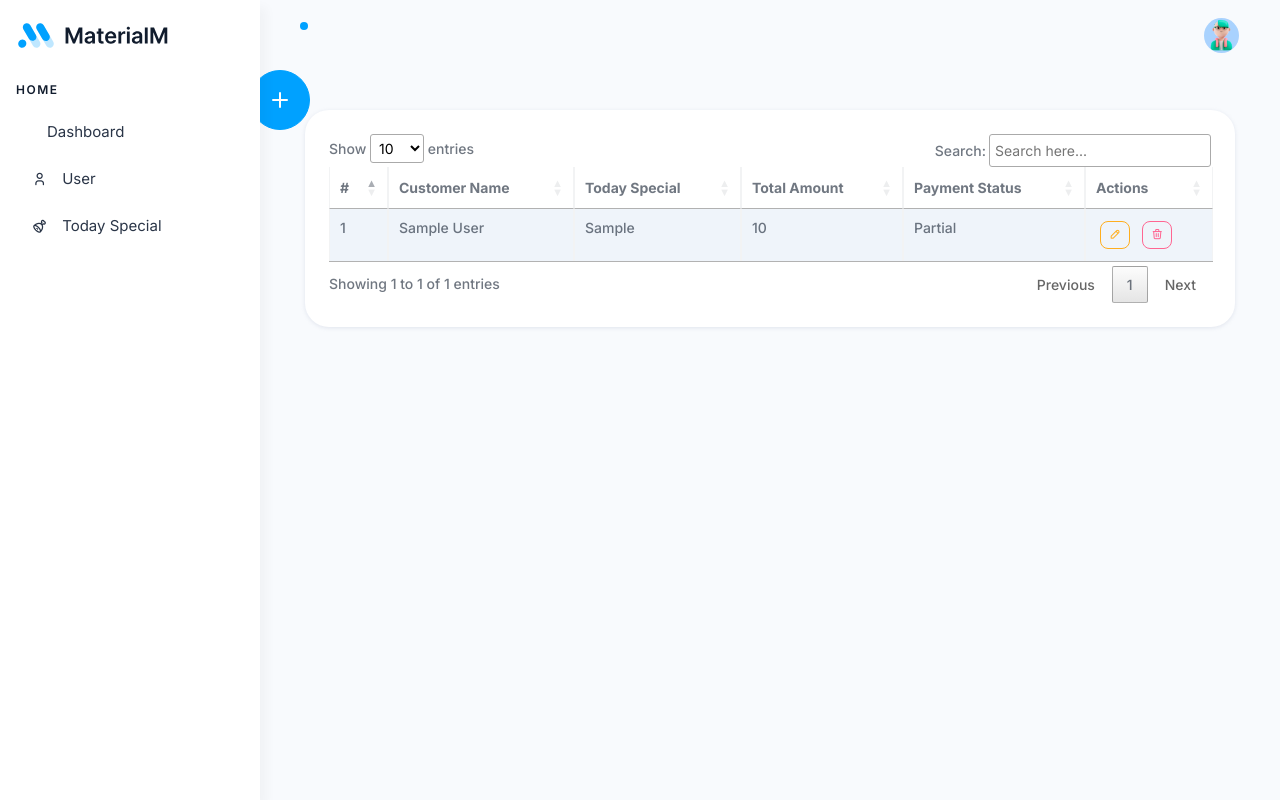
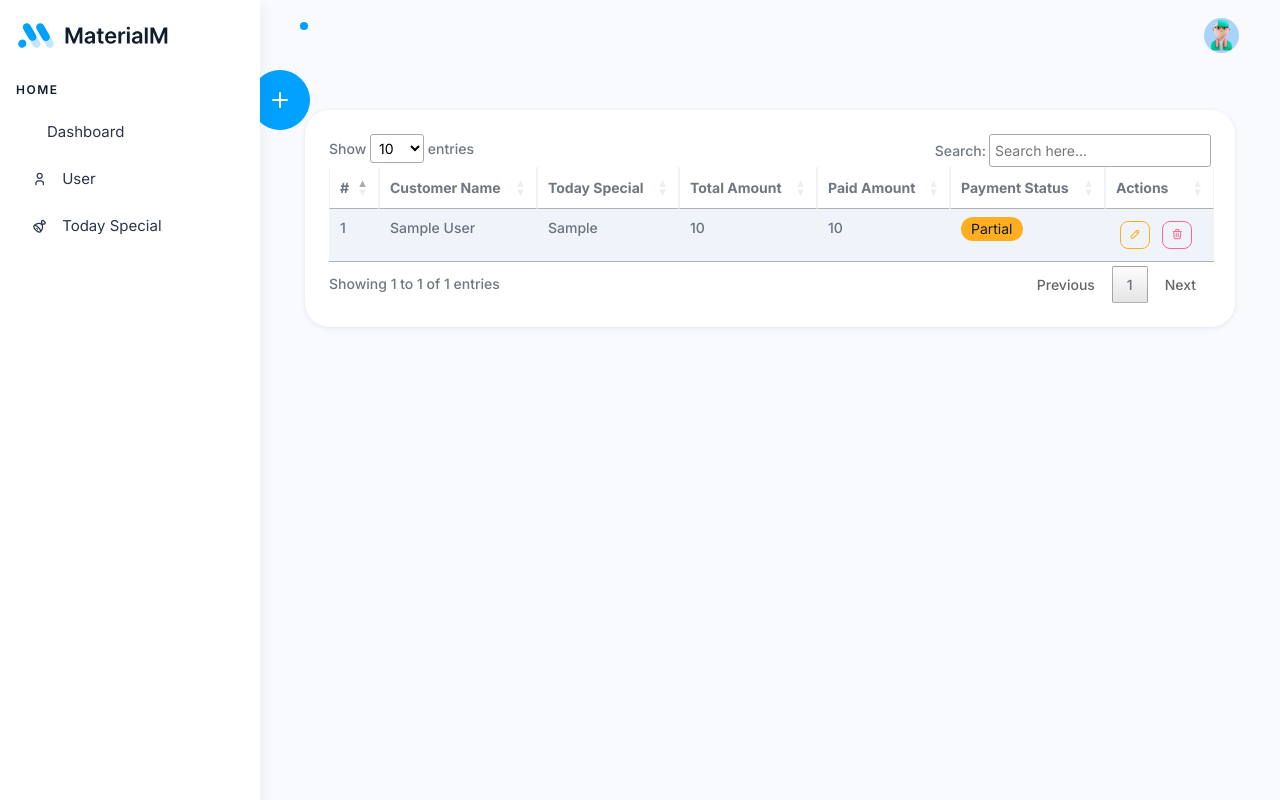
Before and after one commit to Riyaskhan005/Control_panel, a Flask app: page /user/ in a window 1280 px wide. Run offline with Flask 3, Linux system fonts and the light colour scheme; tables that the repository leaves empty hold one stand-in row (values such as "Sample post"); data that the repository does not hold is empty; some libraries are stand-ins or nearby versions.

Commit message:
parial hanlded

```diff
--- a/Alimas_app/managecustomers/routes.py
+++ b/Alimas_app/managecustomers/routes.py
@@ -22,7 +22,8 @@ def get_data():
                 'customer_name': entry.customer_name,
                 'today_special': entry.today_special,
                 'total_amount': entry.total_amount,
-                'payment_status': entry.payment_status
+                'payment_status': entry.payment_status,
+                'paid_amount': entry.paid_amount
             })
 
         return jsonify({'data': data}), 200
@@ -36,6 +37,7 @@ def save_data():
     today_special = request.form.get('todaySpecial')
     total_amount = request.form.get('totalAmount')
     payment_status = request.form.get('paymentStatus')
+    paid_amount = request.form.get('paidAmount')
 
     if not customer_name or not today_special or not total_amount or not payment_status:
         return jsonify({'error': 'All fields are required!'}), 400
@@ -45,6 +47,7 @@ def save_data():
             customer_name=customer_name,
             today_special=today_special,
             total_amount=float(total_amount),
+            paid_amount=paid_amount,
             payment_status=payment_status
         )
 
@@ -68,6 +71,8 @@ def update_customer():
         today_special = request.form.get('todaySpecial')
         total_amount = request.form.get('totalAmount')
         payment_status = request.form.get('paymentStatus')
+        paid_amount = request.form.get('paidAmount')
+        print(paid_amount)
 
         # Find the customer entry by ID
         entry = CustomerEntry.query.get(customer_id)
@@ -75,6 +80,7 @@ def update_customer():
             entry.customer_name = customer_name
             entry.today_special = today_special
             entry.total_amount = float(total_amount)
+            entry.paid_amount =float(paid_amount)
             entry.payment_status = payment_status
 
             db.session.commit()
--- a/Alimas_app/models/manage.py
+++ b/Alimas_app/models/manage.py
@@ -9,6 +9,7 @@ class CustomerEntry(db.Model):
     customer_name = db.Column(db.String(255), nullable=False)
     today_special = db.Column(db.String(255), nullable=False)
     total_amount = db.Column(db.Float, nullable=False)
+    paid_amount = db.Column(db.Float, nullable=False)
     payment_status = db.Column(db.String(50), nullable=False)
     # created_on = db.Column(DateTime, nullable=False, default=func.now())
     status = db.Column(db.String(20), nullable=False, default="Active")
--- a/Alimas_app/templates/manage.html
+++ b/Alimas_app/templates/manage.html
@@ -22,6 +22,7 @@
                       <th>Customer Name</th>
                       <th>Today Special</th>
                       <th>Total Amount</th>
+                      <th>Paid Amount</th>
                       <th>Payment Status</th>
                       <th>Actions</th>
                     </tr>
@@ -52,14 +53,22 @@
             <div id="snackQuantities" class="mb-3"></div>
             <div class="mb-3">
               <label for="totalAmount" class="form-label">Total Amount</label>
-              <input type="number" class="form-control" id="totalAmount" placeholder="Enter Total Amount">
+              <input type="number" class="form-control" id="totalAmount" placeholder="Enter Total Amount" disabled>
             </div>
             <div class="mb-3">
               <label for="paymentStatus" class="form-label">Payment Status</label>
               <select class="form-select" id="paymentStatus">
                 <option value="Paid">Paid</option>
                 <option value="Unpaid">Unpaid</option>
+                <option value="Partial">Partially Paid</option>
               </select>
+            </div>
+            <div class="mb-3" id="partialPaymentContainer" style="display: none;">
+              <label for="partialAmount" class="form-label">Paid Amount</label>
+              <input type="number" class="form-control" id="partialAmount" placeholder="Enter Paid Amount">
+              <small id="remainingAmountLabel" class="form-text text-muted" style="display: none;">
+                Remaining Amount: ₹<span id="remainingValue">0</span>
+              </small>
             </div>
           </div>
           <div class="modal-footer">
@@ -153,6 +162,30 @@ const choices = new Choices(snackSelect, {
         alert("Please enter a special for today.");
       }
     });
+
+    $('#paymentStatus').on('change', function () {
+    if ($(this).val() === 'Partial') {
+      $('#partialPaymentContainer').show();
+    } else {
+      $('#partialPaymentContainer').hide();
+      $('#partialAmount').val('');
+      $('#remainingAmountLabel').hide();
+    }
+  });
+
+  // Calculate remaining amount when partial amount changes
+  $('#partialAmount, #totalAmount').on('input', function () {
+    const total = parseFloat($('#totalAmount').val()) || 0;
+    const paid = parseFloat($('#partialAmount').val()) || 0;
+    const remaining = total - paid;
+
+    if ($('#paymentStatus').val() === 'Partial' && paid >= 0 && total > 0) {
+      $('#remainingValue').text(remaining.toFixed(2));
+      $('#remainingAmountLabel').show();
+    } else {
+      $('#remainingAmountLabel').hide();
+    }
+  });
   });
 
   function loadData() {
@@ -172,7 +205,16 @@ const choices = new Choices(snackSelect, {
         { "data": "customer_name" },
         { "data": "today_special" },
         { "data": "total_amount" },
-        { "data": "payment_status" },
+        { "data": "paid_amount" },
+        {
+          "data": "payment_status",
+          "render": function(data) {
+            if (data === 'Paid') return '<span class="badge bg-success">Paid</span>';
+            if (data === 'Unpaid') return '<span class="badge bg-danger">Unpaid</span>';
+            if (data === 'Partial') return '<span class="badge bg-warning text-dark">Partial</span>';
+            return data;
+          }
+        },
         {
           "data": "id",
           "render": function(data, type, row) {
@@ -232,6 +274,18 @@ const choices = new Choices(snackSelect, {
         return;
     }
 
+    var paidAmount = 0;
+    if (paymentStatus === "Paid") {
+        paidAmount = totalAmount;
+    } else if (paymentStatus === "Partial") {
+        paidAmount = parseFloat($('#partialAmount').val()) || 0;
+
+        if (paidAmount < 0 || paidAmount > totalAmount) {
+            showAlert('Please enter a valid Partial Paid Amount.', 'danger');
+            return;
+        }
+    }
+
     $.ajax({
         url: '/user/savedata',
         type: 'POST',
@@ -239,7 +293,8 @@ const choices = new Choices(snackSelect, {
             customerName: customerName,
             todaySpecial: todaySpecial,
             totalAmount: totalAmount,
-            paymentStatus: paymentStatus
+            paymentStatus: paymentStatus,
+            paidAmount: paidAmount
         },
         success: function(response) {
             // Show success alert
@@ -255,6 +310,7 @@ const choices = new Choices(snackSelect, {
 }
 
 function cancel() {
+  $('#specialModal').modal('hide');
   $('#specialModalLabel').text('Add Entry');
   $('#customerName').val('');
   $('#totalAmount').val('');
@@ -274,6 +330,8 @@ function cancel() {
 
   // Optional: clear custom total if tracked
   $('#totalAmount').val('');
+  $('#partialAmount').val('').closest('.mb-3').hide();
+  $('#remainingAmountLabel').hide();
 }
 
     function deleteCustomer(id) {
@@ -315,11 +373,25 @@ function editCustomer(id, customerName) {
     success: function(response) {
       if (response && response.data) {
         var customerData = response.data.find(customer => customer.id === id);
+        debugger
 
         if (customerData) {
           $('#customerName').val(customerData.customer_name);
           $('#totalAmount').val(customerData.total_amount);
           $('#paymentStatus').val(customerData.payment_status);
+
+          if (customerData.payment_status === 'Partial') {
+            $('#partialAmount').val(customerData.paid_amount);
+            $('#partialPaymentContainer').show();
+
+            // Update remaining amount label
+            const remaining = parseFloat(customerData.total_amount) - parseFloat(customerData.paid_amount);
+            $('#remainingAmountLabel').text(`Remaining: $${remaining.toFixed(2)}`).show();
+          } else {
+            $('#partialAmount').val('');
+            $('#partialPaymentContainer').hide();
+            $('#remainingAmountLabel').hide();
+          }
 
           // Parse snack string like: "Burger (2), Fries (1)"
           const specialString = customerData.today_special;
@@ -432,6 +504,21 @@ function updateSpecial() {
         return;
     }
 
+    var paidAmount = 0;
+    debugger
+    if (paymentStatus === "Paid") {
+        paidAmount = totalAmount;
+        $('#partialAmountWrapper').hide();
+    } else if (paymentStatus === "Partial") {
+        $('#partialAmountWrapper').show();
+        paidAmount = parseFloat($('#partialAmount').val()) || 0;
+
+        if (paidAmount < 0 || paidAmount > totalAmount) {
+            showAlert('Please enter a valid Partial Paid Amount.', 'danger');
+            return;
+        }
+    }
+
     $.ajax({
         url: '/user/updatecustomer',
         type: 'POST',
@@ -440,7 +527,8 @@ function updateSpecial() {
             customerName: customerName,
             todaySpecial: todaySpecial,
             totalAmount: totalAmount,
-            paymentStatus: paymentStatus
+            paymentStatus: paymentStatus,
+            paidAmount: paidAmount
         },
         success: function(response) {
             showAlert('Customer updated successfully!', 'success');
```
